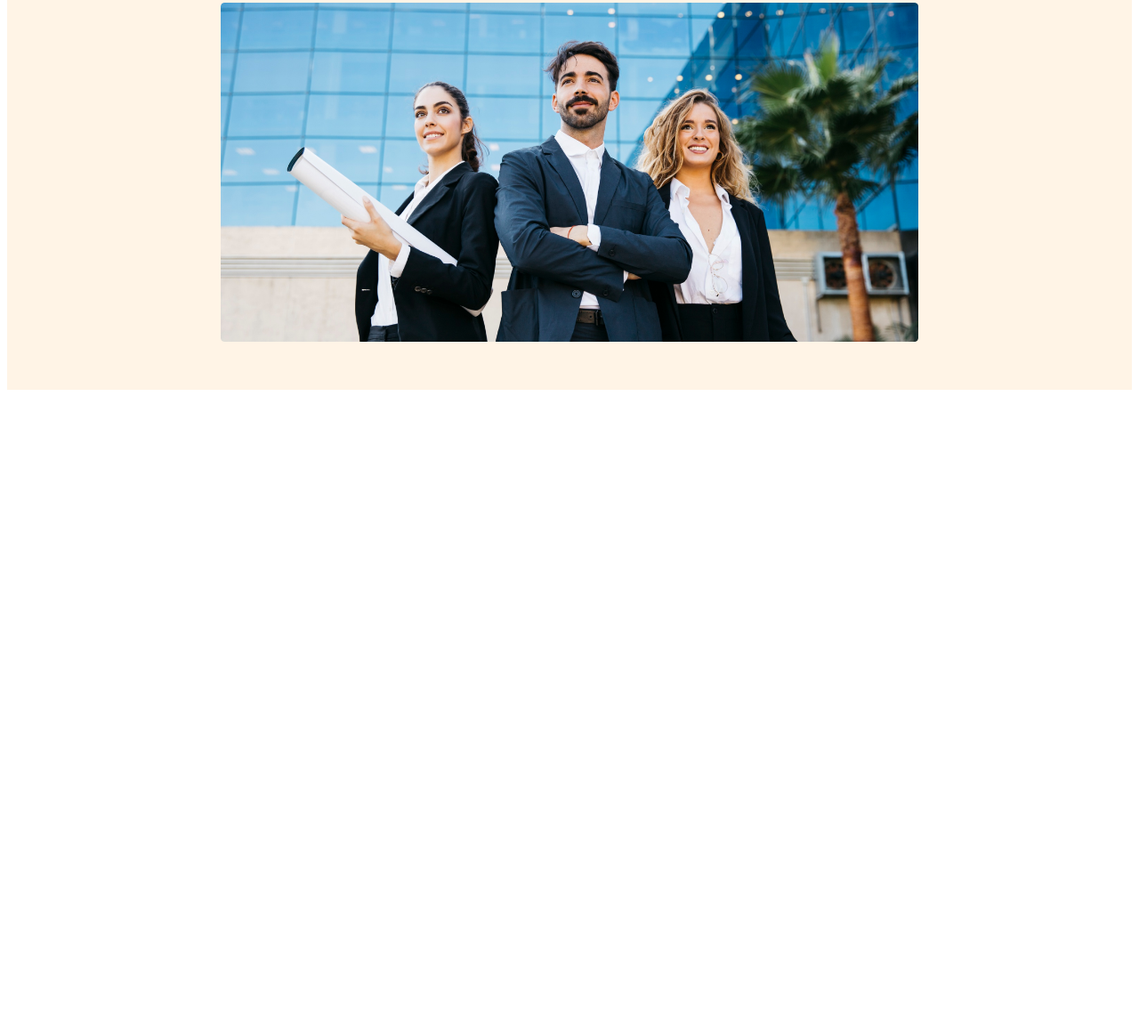
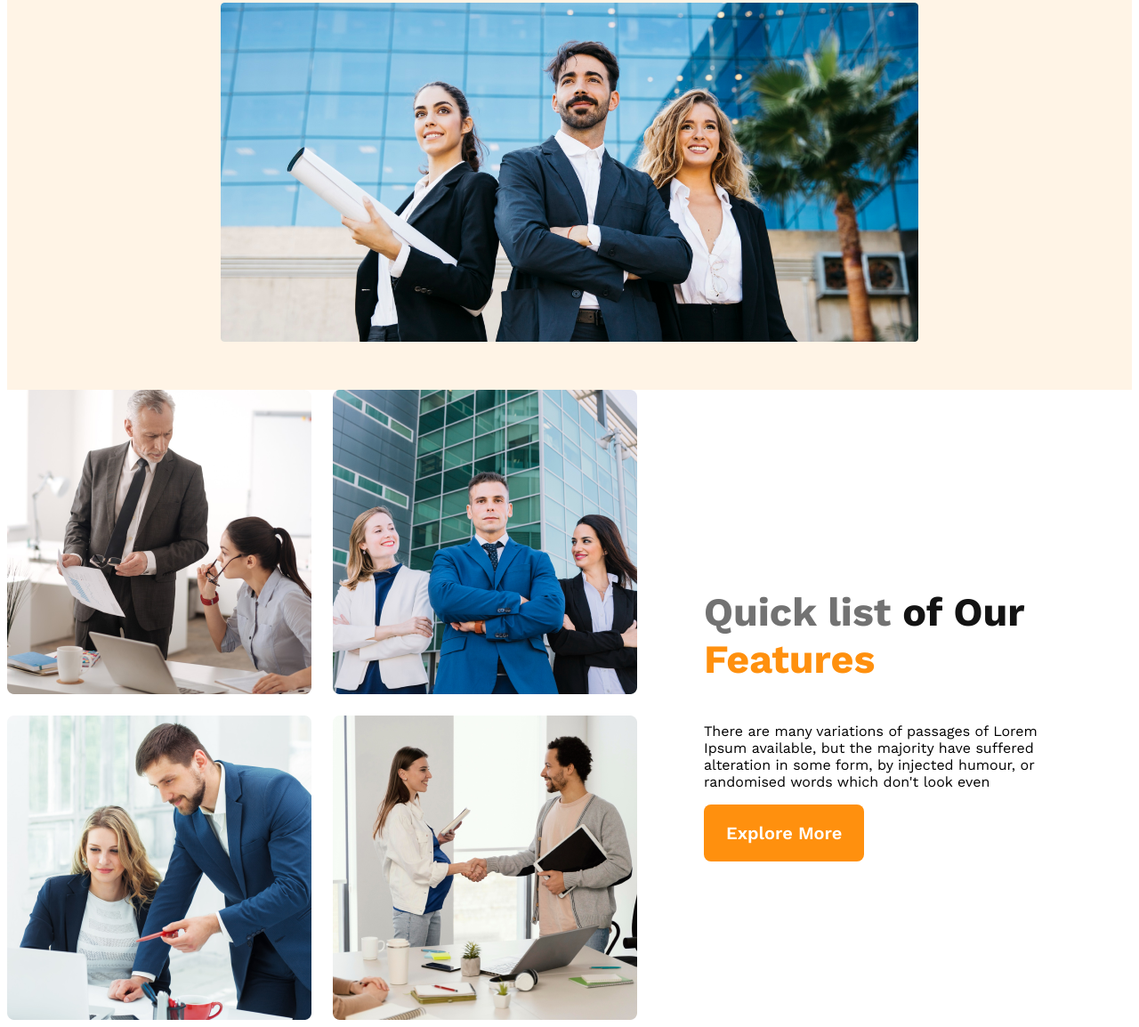
Before and after one commit to ares-oykot/g3-architects-resources, a plain HTML site: page index.html in a window 1280 px wide. Shown: the part 573-1727 px from the top of the page at 89% size. Before the commit the page ends 1019 px from the top, so only its background shows below. Drawn offline with nearby package versions, Linux system fonts and the light colour scheme.

Commit message:
features content added

```diff
--- a/index.html
+++ b/index.html
@@ -9,6 +9,7 @@
 </head>
 
 <body>
+    <!-- header start -->
     <header>
         <nav>
             <h3 class="nav-title">G3 Architects</h3>
@@ -32,8 +33,24 @@
             <img src="images/banner.png" alt="">
         </div>
     </header>
+    <!-- header end -->
     <main>
-
+        <!-- features section start -->
+        <section class="teams-container">
+            <div class="teams-img-container">
+                <img src="images/team1.png" alt="">
+                <img src="images/team2.png" alt="">
+                <img src="images/team3.png" alt="">
+                <img src="images/team4.png" alt="">
+            </div>
+            <div class="teams-content">
+                <h3 class="teams-title">
+                    <span class="quick-list">Quick list</span> <span class="text-of-our">of Our</span> <br> <span class="text-features">Features</span>
+                </h3>
+                <p class="teams-description">There are many variations of passages of Lorem Ipsum available, but the majority have suffered alteration in some form, by injected humour, or randomised words which don't look even</p>
+                <button class="btn-primary">Explore More</button>
+            </div>
+        </section>
     </main>
     <footer>
 
--- a/styles/style.css
+++ b/styles/style.css
@@ -78,6 +78,55 @@ nav li a {
     width: 100%;
 }
 
+/* main styles */
+main{
+    max-width: 1400px;
+    margin: 0 auto;
+}
+/* teams styles */
+.teams-container{
+    display: flex;
+    align-items: center;
+}
+.teams-img-container{
+    display: grid;
+    grid-template-columns: repeat(2, 1fr);
+    gap: 1.5rem;
+}
+.teams-content{
+    padding-left: 75px;
+    padding-right: 75px;
+}
+.teams-title{
+    font-size: 2.8rem;
+}
+.teams-title .quick-list{
+    color: #727272;
+    font-weight: 700
+}
+.teams-title .text-features{
+    color: #FF900E;
+    font-weight: 700
+}
+.teams-title .text-of-our{
+    color: #131313;
+    font-weight: 700
+}
+
+
+
+
+
+
+
+
+
+
+
+
+
+
+
 
 /* responsive styles */
 /* mobile-devices */
```
